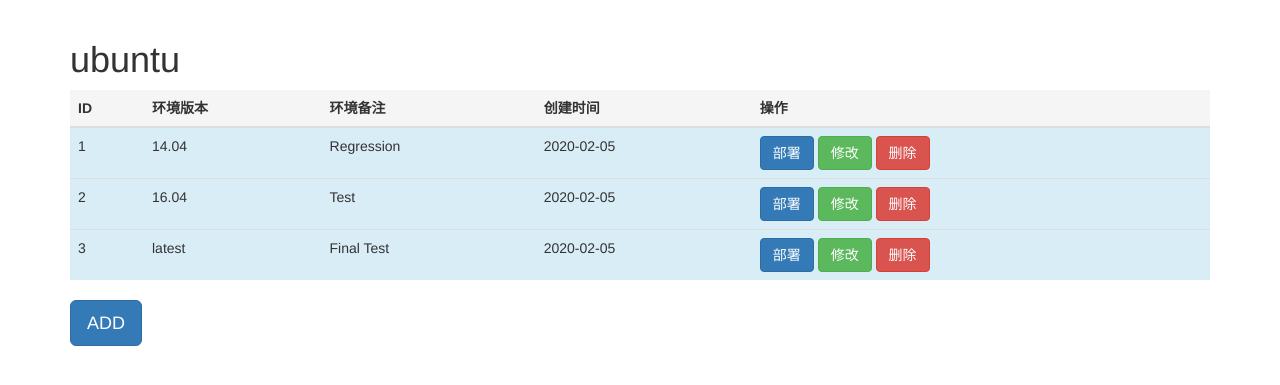
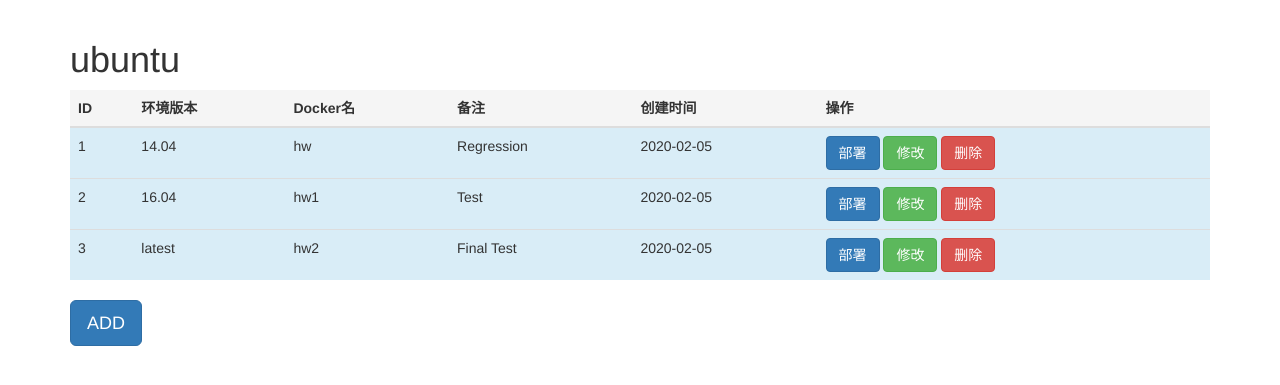
Before and after one commit to ihanwen99/Docker-Auto-Deploy, a Flask app: page /view/1 in a window 1280 px wide. Shown: the part 52-437 px from the top of the page. Run offline with Flask 2, Linux system fonts and the light colour scheme; data comes from the database, SQL or seed files in the repository; both versions use the stored data as it was after the commit; some libraries are stand-ins or nearby versions.

Commit message:
Docker support docker_name
Add docker_name:

In the form, you can just input a name which is different from the other names of the same environment and version, you do not need to consider whether it is unique one in all the docker_names.

While deploying, it will automatically transform to $(env_name)_$(version)_$(deocker_name) in order to avoid duplicate names.

```diff
--- a/Forms.py
+++ b/Forms.py
@@ -12,6 +12,7 @@
 
 class VersionListForm(FlaskForm):
     env_version = StringField('环境版本', validators=[DataRequired(), Length(1, 64)])
+    docker_name=StringField('Docker名', validators=[DataRequired(), Length(1, 64)])
     value = StringField('环境备注', validators=[DataRequired(), Length(1, 64)])
     submit = SubmitField('提交')
 
--- a/app.py
+++ b/app.py
@@ -41,13 +41,15 @@
     # env_id 来自环境的外键，用于搜索
     env_id = db.Column(db.Integer, db.ForeignKey('environments.id'), nullable=False)
     env_version = db.Column(db.String(1024), nullable=False)
+    docker_name = db.Column(db.String(1024), nullable=False)
     value = db.Column(db.String(1024), nullable=False)
     # nullable，如果设为 True ,这列允许使用空值;如果设为True ,这列允许使用空值
     create_time = db.Column(db.Date, default=datetime.date.today(), nullable=True)
 
-    def __init__(self, env_id, env_version, value):
+    def __init__(self, env_id, env_version,docker_name, value):
         self.env_id = env_id
         self.env_version = env_version
+        self.docker_name=docker_name
         self.value = value
 
 
@@ -93,7 +95,7 @@
         return render_template('view.html', env_out_name=env_out_name.name, versionlists=versionlists, form=form)
     else:
         if form.validate_on_submit():
-            versionlist = Version(env_id, form.env_version.data, form.value.data)
+            versionlist = Version(env_id, form.env_version.data, form.docker_name.data,form.value.data)
             # add()插入数据
             db.session.add(versionlist)
             # commit()提交事务
@@ -111,6 +113,7 @@
                                                                           Version.env_id == Environments.id).first_or_404()
         form = VersionListForm()
         form.env_version.data = versionlists.env_version
+        form.docker_name.data=versionlists.docker_name
         form.value.data = versionlists.value
         return render_template('modify.html', form=form)
     else:
@@ -120,6 +123,7 @@
                                                                               Version.env_id == Environments.id).first_or_404()
 
             versionlists.env_version = form.env_version.data
+            versionlists.docker_name=form.docker_name.data
             versionlists.value = form.value.data
             db.session.add(versionlists)
             db.session.commit()
@@ -147,11 +151,13 @@
                                                                       Version.env_id == Environments.id).first_or_404()
     env_out_name = (Environments.query.filter_by(id=env_id).first_or_404()).name
     env_name=str(env_out_name).lower()
+    #print(env_name) #ubuntu
+    #print(versionlists.env_version) #14.04
+    #print(versionlists.docker_name) # hw
+    docker_env_name=env_name+'_'+versionlists.env_version+'_'+versionlists.docker_name # ubuntu_14.04_hw
 
-    print(versionlists.env_version)
-    #print(type(env_name)) # str
-    print(env_name)
-    command="docker run -itd {}:{} /bin/bash".format(env_name,versionlists.env_version)
+
+    command="docker run --name {} -itd {}:{} /bin/bash".format(docker_env_name,env_name,versionlists.env_version)
     print(command)
     os.system(command)
 
--- a/templates/view.html
+++ b/templates/view.html
@@ -8,7 +8,8 @@
     <thead>
         <th class="active">ID</th>
         <th class="active">环境版本</th>
-        <th class="active">环境备注</th>
+        <th class="active">Docker名</th>
+        <th class="active">备注</th>
         <th class="active">创建时间</th>
         <th class='active'>操作</th>
     </thead>
@@ -18,6 +19,7 @@
             <tr class="info">
                 <td>{{ loop.index }}</td>
                 <td>{{ todo.env_version }}</td>
+                <td>{{ todo.docker_name }}</td>
                 <td>{{ todo.value }}</td>
                 <td>{{ todo.create_time }}</td>
                 <td>
```
Also changed, not shown: hw.db.
